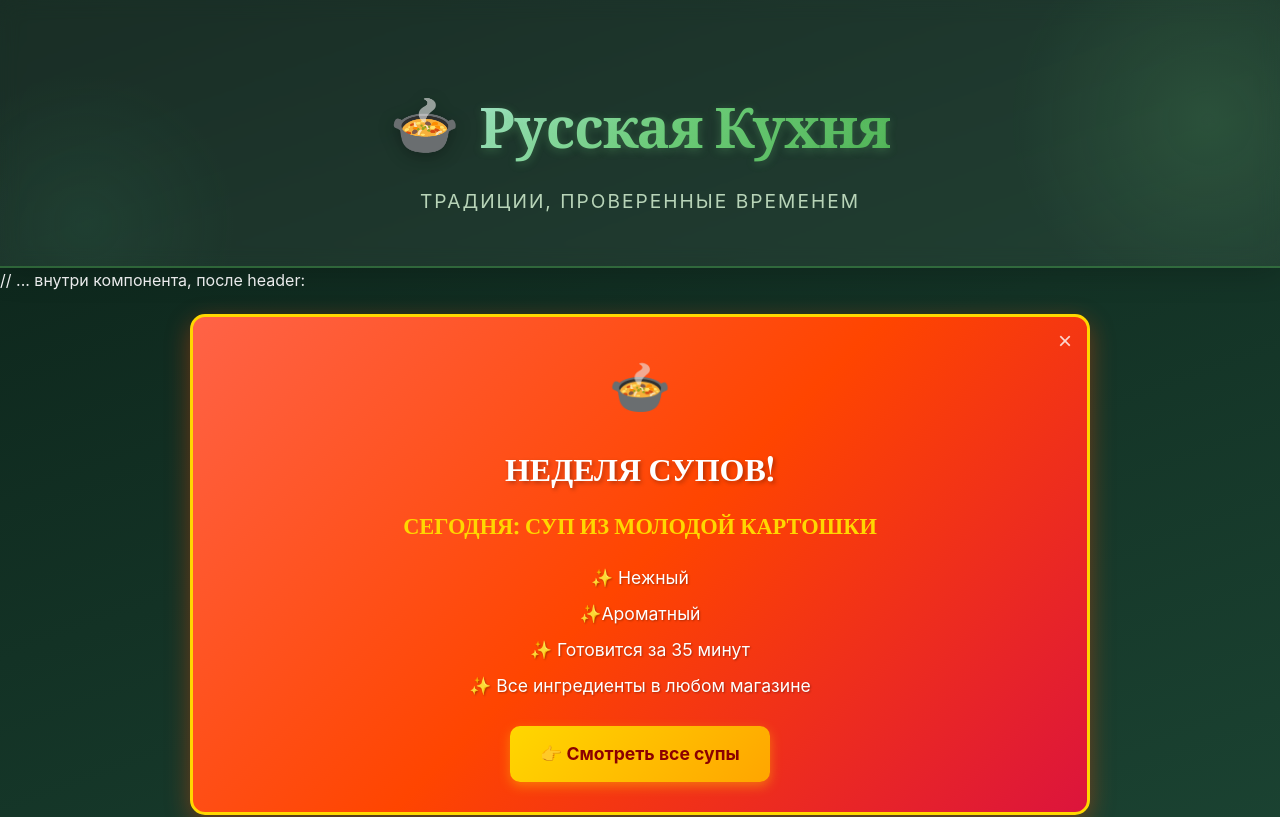
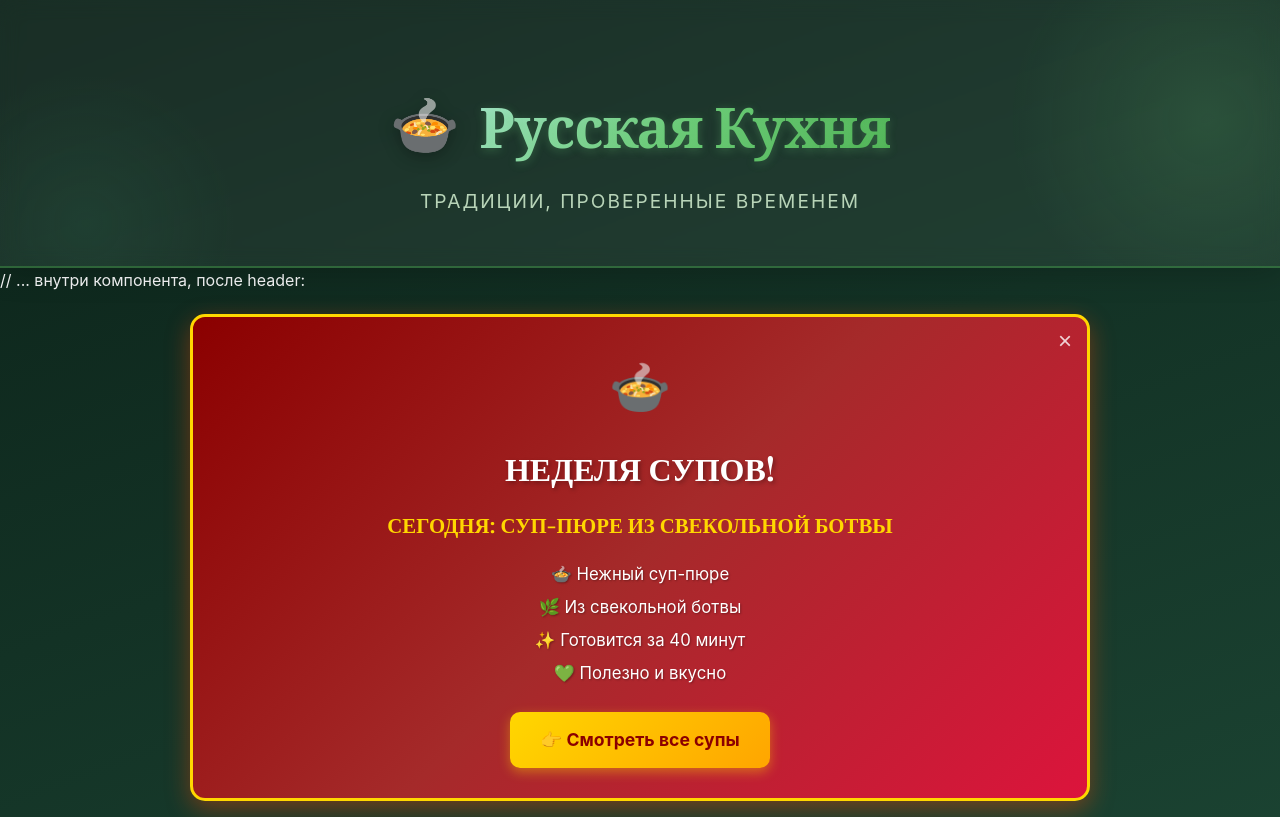
Before and after one commit to svideoproekt-ship-it/russka-kuhnya-9551, a React (Vite) app: page / in a window 1280 px wide. Shown: the top 817 px of the page. Built offline with nearby package versions, Linux system fonts and the light colour scheme; a web font is replaced by a local one.

Commit message:
git add src/data/soupsData.js src/components/SoupWeekBanner.jsx git commit -m "feat: add beet greens soup-puree and update banner" git push origin

```diff
--- a/src/components/SoupWeekBanner.jsx
+++ b/src/components/SoupWeekBanner.jsx
@@ -22,7 +22,7 @@ const SoupWeekBanner = () => {
   return (
     <div style={{
       position: 'relative',
-      background: 'linear-gradient(135deg, #FF6347 0%, #FF4500 50%, #DC143C 100%)',
+      background: 'linear-gradient(135deg, #8B0000 0%, #A52A2A 50%, #DC143C 100%)',
       borderRadius: '15px',
       padding: '30px',
       margin: '20px auto',
@@ -72,12 +72,12 @@ const SoupWeekBanner = () => {
       {/* Описание */}
 <h3 style={{
   color: '#FFD700',
-  fontSize: '1.4rem',
+  fontSize: '1.3rem',
   textAlign: 'center',
   margin: '0 0 20px 0',
   fontWeight: 'bold'
 }}>
-  СЕГОДНЯ: СУП ИЗ МОЛОДОЙ КАРТОШКИ
+  СЕГОДНЯ: СУП-ПЮРЕ ИЗ СВЕКОЛЬНОЙ БОТВЫ
 </h3>
 
 <ul style={{
@@ -87,15 +87,15 @@ const SoupWeekBanner = () => {
   textAlign: 'center'
 }}>
   {[
-    '✨ Нежный',
-    '✨Ароматный',
-    '✨ Готовится за 35 минут',
-    '✨ Все ингредиенты в любом магазине'
+    '🍲 Нежный суп-пюре',
+    '🌿 Из свекольной ботвы',
+    '✨ Готовится за 40 минут',
+    '💚 Полезно и вкусно'
   ].map((item, index) => (
     <li key={index} style={{
       color: '#fff',
-      fontSize: '1.1rem',
-      margin: '8px 0',
+      fontSize: '1.05rem',
+      margin: '6px 0',
       textShadow: '1px 1px 2px rgba(0,0,0,0.3)'
     }}>
       {item}
--- a/src/data/soupsData.js
+++ b/src/data/soupsData.js
@@ -573,5 +573,57 @@ export const soupsData = [
         answer: "Можно использовать молоко или сметану. Сметану добавляйте в конце, не доводя до кипения, чтобы не свернулась."
       }
     ]
+    },
+  {
+    id: 112,
+    name: "Суп-пюре из свекольной ботвы",
+    title: "Суп-пюре из свекольной ботвы",
+    epoch: "Летняя классика",
+    time: "40 минут",
+    image: "/publicimagessoups/beet-greens-soup.jpg",
+    ingredients: [
+      { name: "Свекольная ботва", amount: 500, unit: "г" },
+      { name: "Картофель", amount: 3, unit: "шт" },
+      { name: "Лук репчатый", amount: 1, unit: "шт" },
+      { name: "Морковь", amount: 1, unit: "шт" },
+      { name: "Яйца варёные", amount: 2, unit: "шт" },
+      { name: "Сливки 10%", amount: 150, unit: "мл" },
+      { name: "Сливочное масло", amount: 30, unit: "г" },
+      { name: "Куриный бульон", amount: 1, unit: "л" },
+      { name: "Укроп, петрушка", amount: 1, unit: "пучок" },
+      { name: "Соль, перец", amount: "", unit: "по вкусу" },
+      { name: "Сметана для подачи", amount: 100, unit: "г" }
+    ],
+    steps: [
+      "Помой свекольную ботву, отдели черешки от листьев",
+      "Нарежь черешки кубиками, листья — мелко",
+      "Почисти картофель, нарежь кубиками",
+      "Вскипяти бульон, добавь картофель и черешки ботвы",
+      "Вари 15 минут до мягкости картофеля",
+      "Нарежь лук и морковь, обжарь на сливочном масле",
+      "Добавь зажарку и листья ботвы в суп",
+      "Вари ещё 5 минут",
+      "Сними с огня, немного остуди",
+      "Погружным блендером взбей суп до состояния пюре",
+      "Влей сливки, посоли, поперчи",
+      "Доведи до кипения на медленном огне",
+      "Подавай с варёным яйцом, сметаной и зеленью"
+    ],
+    history: "Суп-пюре из свекольной ботвы — старинное русское блюдо. Раньше ботву не выбрасывали, а готовили из неё питательные супы. Особенно популярен этот рецепт был в деревнях, где ценили каждый продукт. Нежный вкус и яркий цвет делают этот суп настоящим летним деликатесом.",
+    category: "soups",
+    faq: [
+      {
+        question: "Можно ли использовать замороженную ботву?",
+        answer: "Да, можно! Заморозьте ботву летом — зимой она будет как находка. Размораживать не нужно, просто добавь в суп."
+      },
+      {
+        question: "Чем заменить сливки?",
+        answer: "Можно использовать молоко, кокосовое молоко или просто добавить больше сметаны в конце."
+      },
+      {
+        question: "Почему не ботвинья?",
+        answer: "Ботвинья — холодный суп на квасе. А этот рецепт — горячий нежный суп-пюре, совсем другой вкус!"
+      }
+    ]
   },
-];
+  ];
```
Also changed, not shown: public/publicimagessoups/beet-greens-soup.jpg (added).
